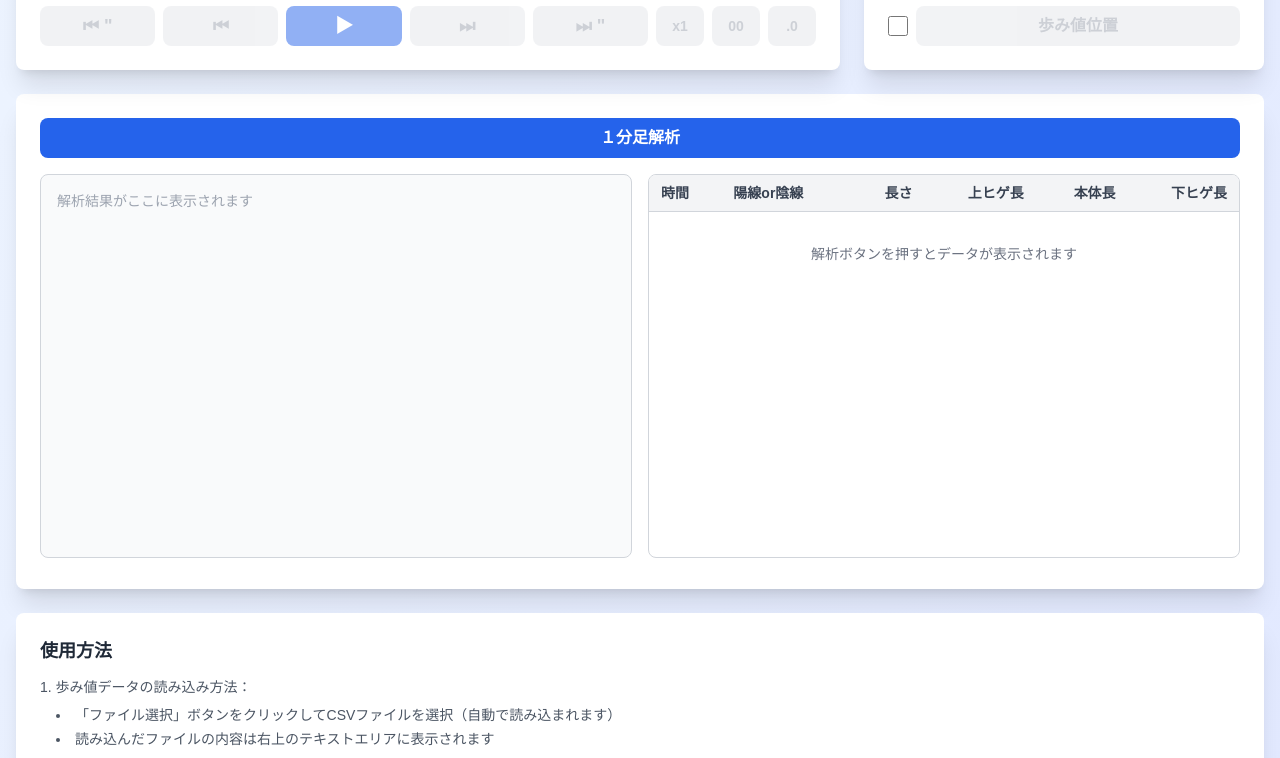
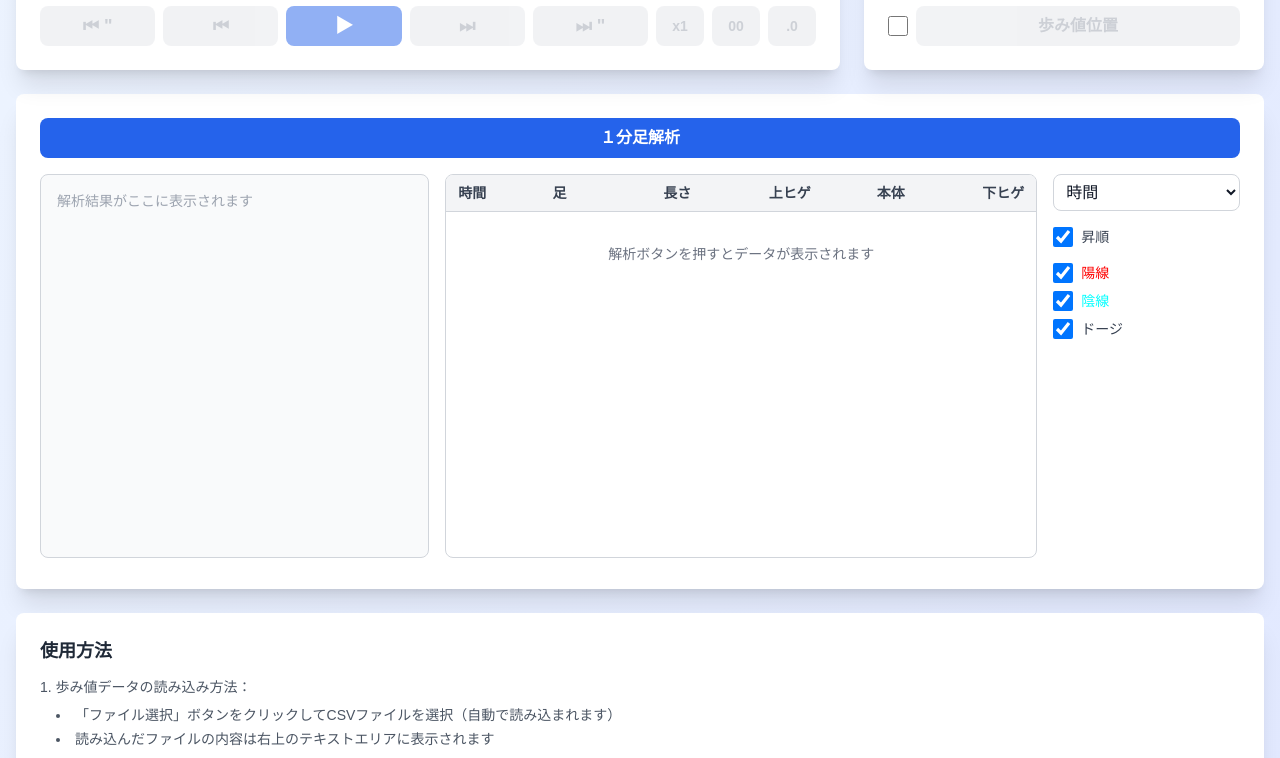
Before and after one commit to kashiomaru/kabu_sim, a Next.js app: page / in a window 1280 px wide. Shown: the part 694-1452 px from the top of the page. Built offline with nearby package versions, Linux system fonts and the light colour scheme.

Commit message:
ソートフィルタ追加

```diff
--- a/app/page.tsx
+++ b/app/page.tsx
@@ -1,6 +1,6 @@
 'use client';
 
-import { useState, useEffect, useRef, useCallback } from 'react';
+import { useState, useEffect, useRef, useCallback, useMemo } from 'react';
 import CandlestickChart from '@/components/CandlestickChart';
 
 interface CandlestickData {
@@ -66,7 +66,12 @@ export default function Home() {
     upperWick: number; // 上ヒゲ長
     body: number; // 本体長
     lowerWick: number; // 下ヒゲ長
-  }>>([]); // 解析結果の表データ
+  }>>([]); // 解析結果の表データ（元データ）
+  const [sortBy, setSortBy] = useState<string>('時間'); // ソート項目
+  const [sortAscending, setSortAscending] = useState<boolean>(true); // 昇順かどうか
+  const [filterUp, setFilterUp] = useState<boolean>(true); // 陽線を表示するか
+  const [filterDown, setFilterDown] = useState<boolean>(true); // 陰線を表示するか
+  const [filterDoji, setFilterDoji] = useState<boolean>(true); // ドージを表示するか
   const lastAyumiIndexRef = useRef<number | null>(null); // 前回の歩み値位置のインデックス（インクリメンタル検索用）
 
   // アクティブファイルのデータを取得
@@ -1319,6 +1324,68 @@ export default function Home() {
 
     setAnalysisTableData(tableData);
   };
+
+  // フィルタリングとソートを適用したデータを計算
+  const filteredAndSortedTableData = useMemo(() => {
+    // フィルタリング
+    let filtered = analysisTableData.filter((row) => {
+      if (row.type === '陽線' && !filterUp) return false;
+      if (row.type === '陰線' && !filterDown) return false;
+      if (row.type === 'ドージ' && !filterDoji) return false;
+      return true;
+    });
+
+    // ソート
+    const sorted = [...filtered].sort((a, b) => {
+      let aValue: number | string;
+      let bValue: number | string;
+
+      switch (sortBy) {
+        case '時間':
+          // 時間を比較（HH:mm形式を数値に変換）
+          const aTimeParts = a.time.split(':');
+          const bTimeParts = b.time.split(':');
+          aValue = parseInt(aTimeParts[0]) * 60 + parseInt(aTimeParts[1]);
+          bValue = parseInt(bTimeParts[0]) * 60 + parseInt(bTimeParts[1]);
+          break;
+        case '足':
+          // 陽線 > 陰線 > ドージの順
+          const typeOrder: { [key: string]: number } = { '陽線': 0, '陰線': 1, 'ドージ': 2 };
+          aValue = typeOrder[a.type] ?? 2;
+          bValue = typeOrder[b.type] ?? 2;
+          break;
+        case '長さ':
+          aValue = a.length;
+          bValue = b.length;
+          break;
+        case '上ヒゲ':
+          aValue = a.upperWick;
+          bValue = b.upperWick;
+          break;
+        case '本体':
+          aValue = a.body;
+          bValue = b.body;
+          break;
+        case '下ヒゲ':
+          aValue = a.lowerWick;
+          bValue = b.lowerWick;
+          break;
+        default:
+          return 0;
+      }
+
+      if (typeof aValue === 'number' && typeof bValue === 'number') {
+        return sortAscending ? aValue - bValue : bValue - aValue;
+      } else {
+        // 文字列比較
+        const aStr = String(aValue);
+        const bStr = String(bValue);
+        return sortAscending ? aStr.localeCompare(bStr) : bStr.localeCompare(aStr);
+      }
+    });
+
+    return sorted;
+  }, [analysisTableData, sortBy, sortAscending, filterUp, filterDown, filterDoji]);
 
   return (
     <main className="min-h-screen bg-gradient-to-br from-blue-50 to-indigo-100 dark:from-gray-900 dark:to-gray-800">
@@ -1682,9 +1749,9 @@ export default function Home() {
               １分足解析
             </button>
           </div>
-          <div className="grid grid-cols-1 lg:grid-cols-2 gap-4">
+          <div className="grid grid-cols-1 lg:grid-cols-6 gap-4">
             {/* 左側：テキスト表示 */}
-            <div>
+            <div className="lg:col-span-2">
               <textarea
                 ref={analysisTextareaRef}
                 readOnly
@@ -1692,23 +1759,23 @@ export default function Home() {
                 placeholder="解析結果がここに表示されます"
               />
             </div>
-            {/* 右側：表 */}
-            <div className="overflow-auto">
+            {/* 中央：表 */}
+            <div className="lg:col-span-3 overflow-auto">
               <div className="h-96 border border-gray-300 dark:border-gray-600 rounded-lg overflow-auto">
                 <table className="w-full text-sm">
                   <thead className="bg-gray-100 dark:bg-gray-700 sticky top-0">
                     <tr>
                       <th className="px-3 py-2 text-left font-semibold text-gray-700 dark:text-gray-300 border-b border-gray-300 dark:border-gray-600">時間</th>
-                      <th className="px-3 py-2 text-left font-semibold text-gray-700 dark:text-gray-300 border-b border-gray-300 dark:border-gray-600">陽線or陰線</th>
+                      <th className="px-3 py-2 text-left font-semibold text-gray-700 dark:text-gray-300 border-b border-gray-300 dark:border-gray-600">足</th>
                       <th className="px-3 py-2 text-right font-semibold text-gray-700 dark:text-gray-300 border-b border-gray-300 dark:border-gray-600">長さ</th>
-                      <th className="px-3 py-2 text-right font-semibold text-gray-700 dark:text-gray-300 border-b border-gray-300 dark:border-gray-600">上ヒゲ長</th>
-                      <th className="px-3 py-2 text-right font-semibold text-gray-700 dark:text-gray-300 border-b border-gray-300 dark:border-gray-600">本体長</th>
-                      <th className="px-3 py-2 text-right font-semibold text-gray-700 dark:text-gray-300 border-b border-gray-300 dark:border-gray-600">下ヒゲ長</th>
+                      <th className="px-3 py-2 text-right font-semibold text-gray-700 dark:text-gray-300 border-b border-gray-300 dark:border-gray-600">上ヒゲ</th>
+                      <th className="px-3 py-2 text-right font-semibold text-gray-700 dark:text-gray-300 border-b border-gray-300 dark:border-gray-600">本体</th>
+                      <th className="px-3 py-2 text-right font-semibold text-gray-700 dark:text-gray-300 border-b border-gray-300 dark:border-gray-600">下ヒゲ</th>
                     </tr>
                   </thead>
                   <tbody className="bg-white dark:bg-gray-800">
-                    {analysisTableData.length > 0 ? (
-                      analysisTableData.map((row, index) => (
+                    {filteredAndSortedTableData.length > 0 ? (
+                      filteredAndSortedTableData.map((row, index) => (
                         <tr key={index} className="border-b border-gray-200 dark:border-gray-700">
                           <td className="px-3 py-2 text-gray-900 dark:text-gray-100">{row.time}</td>
                           <td className={`px-3 py-2 ${
@@ -1735,12 +1802,91 @@ export default function Home() {
                     ) : (
                       <tr>
                         <td colSpan={6} className="px-3 py-8 text-center text-gray-500 dark:text-gray-400">
-                          解析ボタンを押すとデータが表示されます
+                          {analysisTableData.length > 0 ? 'フィルター条件に一致するデータがありません' : '解析ボタンを押すとデータが表示されます'}
                         </td>
                       </tr>
                     )}
                   </tbody>
                 </table>
+              </div>
+            </div>
+            {/* 右側：フィルターUI */}
+            <div className="lg:col-span-1 space-y-4">
+              <div>
+                <select
+                  value={sortBy}
+                  onChange={(e) => setSortBy(e.target.value)}
+                  className="w-full p-2 border border-gray-300 dark:border-gray-600 rounded-lg bg-white dark:bg-gray-700 text-gray-900 dark:text-white focus:outline-none focus:ring-2 focus:ring-blue-500"
+                >
+                  <option value="時間">時間</option>
+                  <option value="足">足</option>
+                  <option value="長さ">長さ</option>
+                  <option value="上ヒゲ">上ヒゲ</option>
+                  <option value="本体">本体</option>
+                  <option value="下ヒゲ">下ヒゲ</option>
+                </select>
+              </div>
+              <div className="flex items-center">
+                <input
+                  type="checkbox"
+                  id="sort-order"
+                  checked={sortAscending}
+                  onChange={(e) => setSortAscending(e.target.checked)}
+                  className="w-5 h-5 text-blue-600 bg-gray-100 border-gray-300 rounded focus:ring-blue-500 dark:focus:ring-blue-600 dark:ring-offset-gray-800 focus:ring-2 dark:bg-gray-700 dark:border-gray-600"
+                />
+                <label
+                  htmlFor="sort-order"
+                  className="ml-2 text-sm font-medium text-gray-700 dark:text-gray-300 cursor-pointer"
+                >
+                  昇順
+                </label>
+              </div>
+              <div className="space-y-2">
+                <div className="flex items-center">
+                  <input
+                    type="checkbox"
+                    id="filter-up"
+                    checked={filterUp}
+                    onChange={(e) => setFilterUp(e.target.checked)}
+                    className="w-5 h-5 text-blue-600 bg-gray-100 border-gray-300 rounded focus:ring-blue-500 dark:focus:ring-blue-600 dark:ring-offset-gray-800 focus:ring-2 dark:bg-gray-700 dark:border-gray-600"
+                  />
+                  <label
+                    htmlFor="filter-up"
+                    className="ml-2 text-sm font-medium text-[#FF0000] cursor-pointer"
+                  >
+                    陽線
+                  </label>
+                </div>
+                <div className="flex items-center">
+                  <input
+                    type="checkbox"
+                    id="filter-down"
+                    checked={filterDown}
+                    onChange={(e) => setFilterDown(e.target.checked)}
+                    className="w-5 h-5 text-blue-600 bg-gray-100 border-gray-300 rounded focus:ring-blue-500 dark:focus:ring-blue-600 dark:ring-offset-gray-800 focus:ring-2 dark:bg-gray-700 dark:border-gray-600"
+                  />
+                  <label
+                    htmlFor="filter-down"
+                    className="ml-2 text-sm font-medium text-[#00FFFF] cursor-pointer"
+                  >
+                    陰線
+                  </label>
+                </div>
+                <div className="flex items-center">
+                  <input
+                    type="checkbox"
+                    id="filter-doji"
+                    checked={filterDoji}
+                    onChange={(e) => setFilterDoji(e.target.checked)}
+                    className="w-5 h-5 text-blue-600 bg-gray-100 border-gray-300 rounded focus:ring-blue-500 dark:focus:ring-blue-600 dark:ring-offset-gray-800 focus:ring-2 dark:bg-gray-700 dark:border-gray-600"
+                  />
+                  <label
+                    htmlFor="filter-doji"
+                    className="ml-2 text-sm font-medium text-gray-700 dark:text-gray-300 cursor-pointer"
+                  >
+                    ドージ
+                  </label>
+                </div>
               </div>
             </div>
           </div>
```
